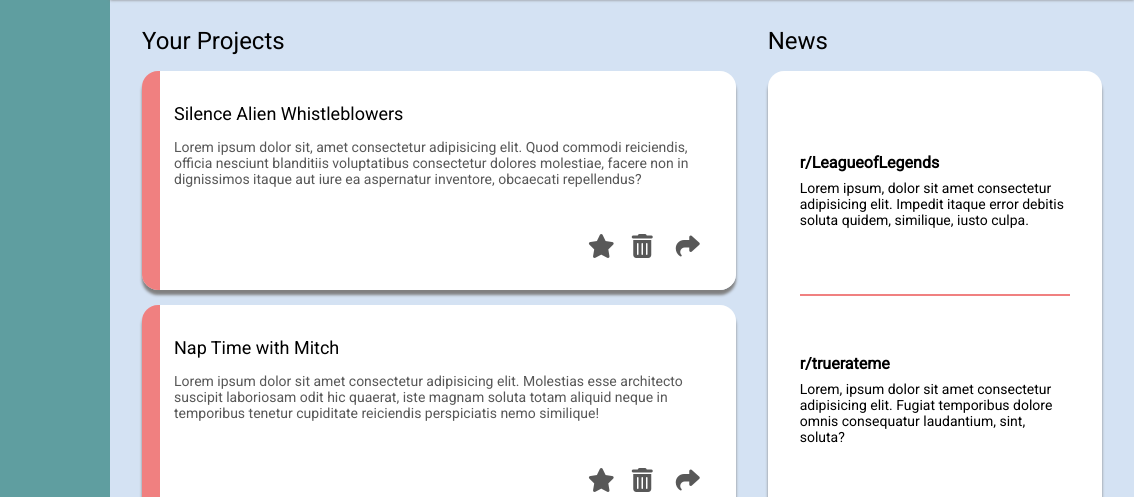
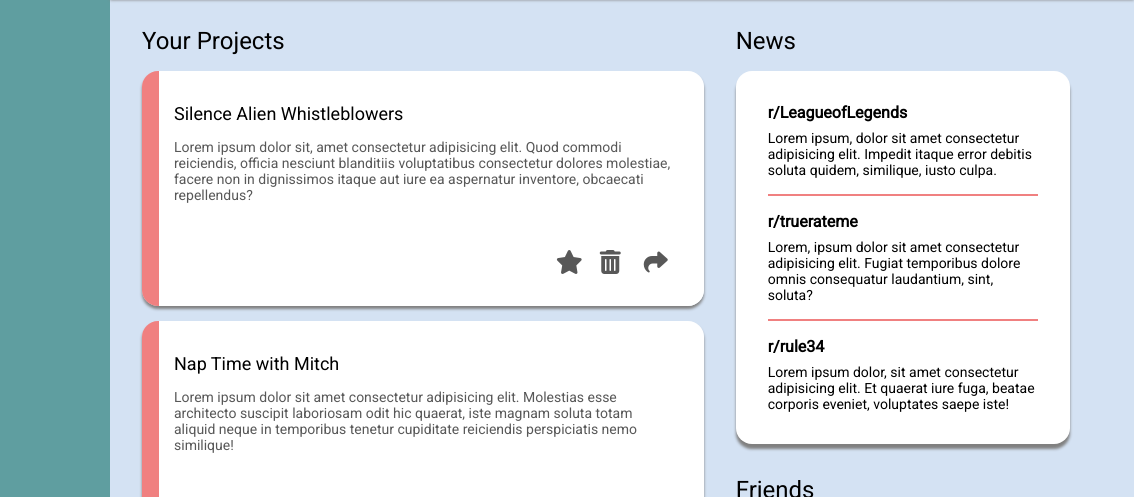
Before and after one commit to hall488/Admin-Dashboard, a plain HTML site: page index.html in a window 1280 px wide. Shown: the part 233-730 px from the top of the page, 146-1280 px from the left. Drawn offline with Linux system fonts and the light colour scheme.

Commit message:
Add complete responsiveness
Switched content div to flex and wrapped it.

```diff
--- a/index.html
+++ b/index.html
@@ -107,6 +107,7 @@
                         </div>
                     </div>
                 </div>
+                <div class="group">
                     <div class="news">
                         News
                         <div class="update-container">
@@ -161,6 +162,7 @@
                     </div>
                 </div>
             </div>
+        </div>
         <div class="footer">Christopher Hall © 2023
             <a href="https://github.com/hall488" target="_blank">
                 <i class="fab fa-github" aria-hidden="true"></i>
--- a/style.css
+++ b/style.css
@@ -85,6 +85,7 @@
     display: grid;
     grid-auto-flow: column;
     grid-template-rows: auto auto 1fr;
+
 }
 
 .header {
@@ -167,18 +168,29 @@ input {
 
 .content {
     padding-top: 32px;
-    display: grid;
-    grid-template: 1fr 1fr / 3fr 1fr;
+    display: flex;
+    grid-template-columns: 1fr 1fr;
+    grid-template-rows: 1fr 1fr;
     gap: 32px;
     background-color:rgb(212, 226, 243);
     padding-left: 32px;
+    padding-bottom: 32px;
+    padding-right: 32px;
+    flex-wrap: wrap;
 }
 
 .projects {
     grid-row: 1 / span 2;
     font-size: 24px;
+    flex: 3;
 }
 
+.group {
+    gap: 32px;
+    display: flex;
+    flex-direction: column;
+    flex: 1;
+}
 
 .card-container {
     display: grid;
@@ -197,7 +209,11 @@ input {
     border-radius: 16px;
     justify-content: space-between;
     background: linear-gradient(90deg, lightcoral 3%, white 0%);
-    box-shadow: 0px 5px 3px gray;
+    box-shadow: 0px 3px 3px gray;
+}
+
+.card:hover {
+    box-shadow: 0px 5px 5px grey;
 }
 
 .card .head {
@@ -239,7 +255,7 @@ input {
 .update-container {
     background-color: white;
     border-radius: 16px;
-    flex: 1;
+    flex: 0 1 auto;
     margin-top: 16px;
     font-size: 14px;
     margin-right: 32px;
@@ -278,6 +294,7 @@ input {
 }
 
 .friends-container {
+    flex: 0 1 auto;
     margin-top: 16px;
     display: flex;
     flex-direction: column;
```
Lines whose indentation alone changed are shown as unchanged.
